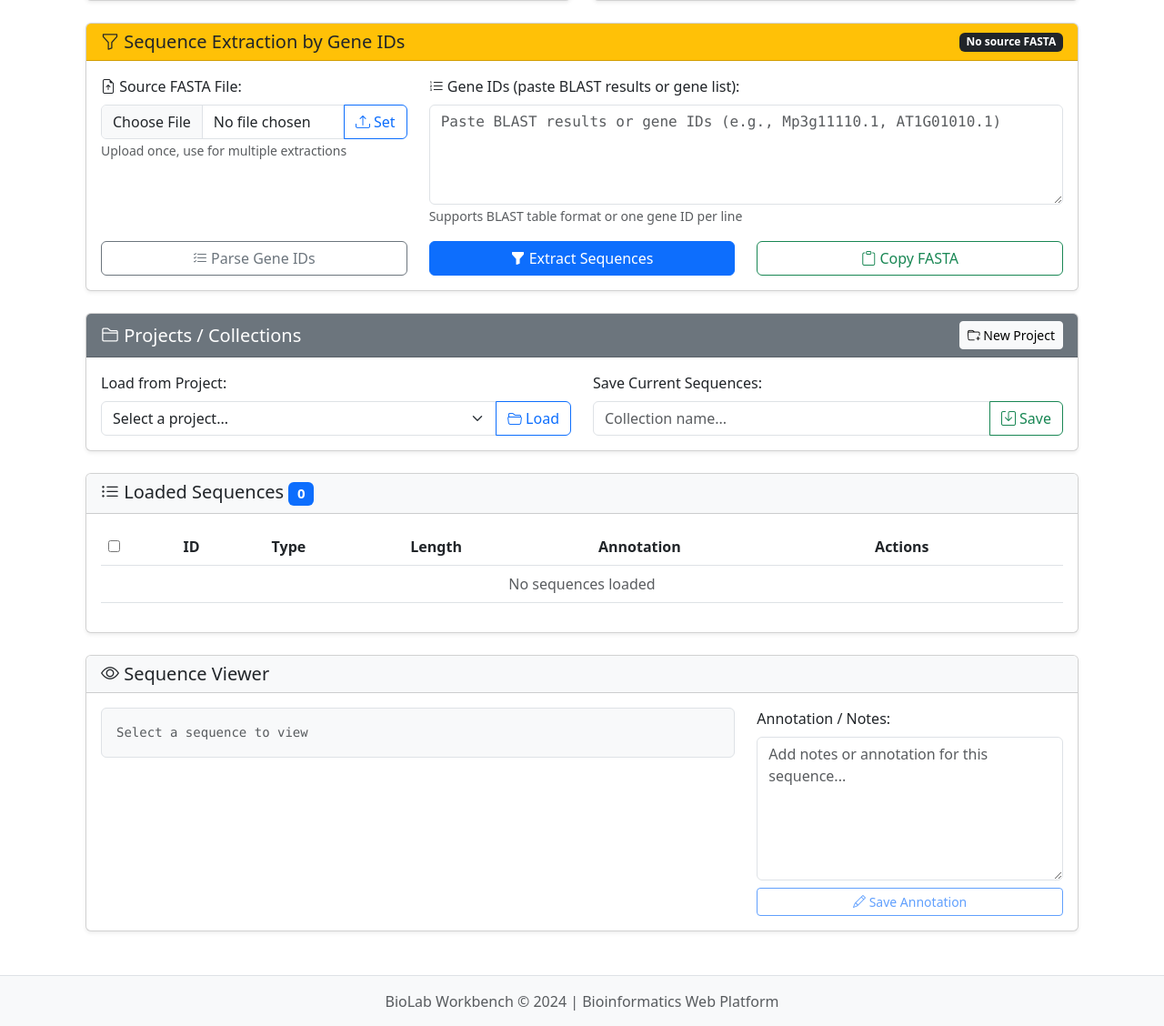
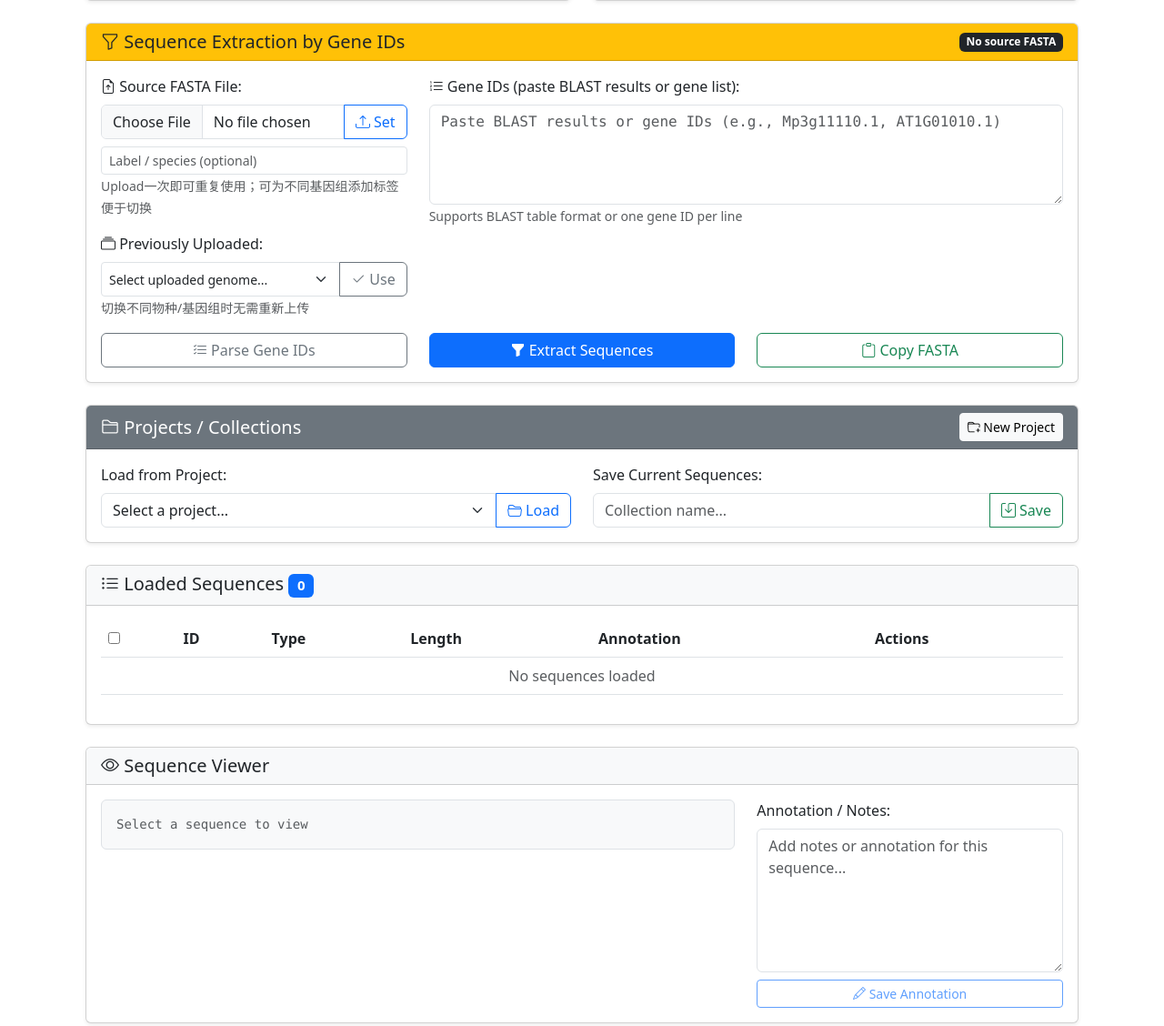
Before and after one commit to yoshirinda/biolab-workbench, a Flask app: page /sequence/ in a window 1280 px wide. Shown: the part 643-1771 px from the top of the page at 91% size. Run offline with Flask 3, Linux system fonts and the light colour scheme; data that the repository does not hold is empty; some libraries are stand-ins or nearby versions.

Commit message:
feat: persist source fasta library and reuse in sequence extraction

```diff
--- a/app/routes/sequence.py
+++ b/app/routes/sequence.py
@@ -2,6 +2,9 @@
 Sequence management routes for BioLab Workbench.
 """
 import os
+import json
+from uuid import uuid4
+from datetime import datetime
 from flask import Blueprint, render_template, request, jsonify, session
 from app.core.sequence_utils import (
     parse_fasta, format_fasta, detect_sequence_type,
@@ -26,6 +29,24 @@ logger = get_app_logger()
 
 # Session key for storing source FASTA path
 SOURCE_FASTA_KEY = 'source_fasta_path'
+SOURCE_FASTA_ID_KEY = 'source_fasta_id'
+SOURCE_FASTA_LIBRARY_FILE = os.path.join(config.UPLOADS_DIR, 'source_fasta_library.json')
+
+
+def _load_source_fasta_library():
+    if os.path.exists(SOURCE_FASTA_LIBRARY_FILE):
+        try:
+            with open(SOURCE_FASTA_LIBRARY_FILE, 'r', encoding='utf-8') as f:
+                return json.load(f)
+        except Exception:
+            return []
+    return []
+
+
+def _save_source_fasta_library(entries):
+    os.makedirs(os.path.dirname(SOURCE_FASTA_LIBRARY_FILE), exist_ok=True)
+    with open(SOURCE_FASTA_LIBRARY_FILE, 'w', encoding='utf-8') as f:
+        json.dump(entries, f, ensure_ascii=False, indent=2)
 
 
 @sequence_bp.route('/')
@@ -543,7 +564,9 @@ def set_source_fasta():
         if file.filename == '':
             return jsonify({'success': False, 'error': 'No file selected'})
 
-        # Save the uploaded file
+        label = request.form.get('label', '').strip() or file.filename
+
+        # Save the uploaded file (file_utils handles safe path + unique naming)
         filepath = save_uploaded_file(file)
 
         # Validate it's a valid FASTA file
@@ -553,8 +576,23 @@ def set_source_fasta():
         except Exception as e:
             return jsonify({'success': False, 'error': f'Invalid FASTA file: {e}'})
 
-        # Store in session
+        # Persist in library
+        entries = _load_source_fasta_library()
+        entry_id = str(uuid4())
+        entry = {
+            'id': entry_id,
+            'label': label,
+            'filename': file.filename,
+            'filepath': filepath,
+            'sequence_count': seq_count,
+            'uploaded_at': datetime.utcnow().isoformat() + 'Z'
+        }
+        entries.insert(0, entry)
+        _save_source_fasta_library(entries)
+
+        # Store current selection in session
         session[SOURCE_FASTA_KEY] = filepath
+        session[SOURCE_FASTA_ID_KEY] = entry_id
 
         logger.info(f"Source FASTA set: {filepath} ({seq_count} sequences)")
         return jsonify({
@@ -562,6 +600,8 @@ def set_source_fasta():
             'filepath': filepath,
             'filename': file.filename,
             'sequence_count': seq_count,
+            'entry': entry,
+            'library': entries,
             'message': f'Source FASTA set: {seq_count} sequences loaded'
         })
 
@@ -575,13 +615,18 @@ def get_source_fasta():
     """Get the current source FASTA file information."""
     try:
         filepath = session.get(SOURCE_FASTA_KEY)
+        entry_id = session.get(SOURCE_FASTA_ID_KEY)
+        entries = _load_source_fasta_library()
+        entry = next((e for e in entries if e.get('id') == entry_id), None)
 
         if not filepath or not os.path.exists(filepath):
             return jsonify({
                 'success': True,
                 'has_source': False,
                 'filepath': None,
-                'filename': None
+                'filename': None,
+                'entry_id': None,
+                'library': entries
             })
 
         filename = os.path.basename(filepath)
@@ -589,7 +634,10 @@ def get_source_fasta():
             'success': True,
             'has_source': True,
             'filepath': filepath,
-            'filename': filename
+            'filename': filename,
+            'entry_id': entry_id,
+            'entry': entry,
+            'library': entries
         })
 
     except Exception as e:
@@ -602,9 +650,48 @@ def clear_source_fasta():
     """Clear the source FASTA from session."""
     try:
         session.pop(SOURCE_FASTA_KEY, None)
+        session.pop(SOURCE_FASTA_ID_KEY, None)
         return jsonify({'success': True, 'message': 'Source FASTA cleared'})
     except Exception as e:
         logger.error(f"Clear source FASTA error: {str(e)}")
+        return jsonify({'success': False, 'error': str(e)})
+
+
+@sequence_bp.route('/source-fasta-library', methods=['GET'])
+def source_fasta_library():
+    """List stored source FASTA entries."""
+    try:
+        entries = _load_source_fasta_library()
+        return jsonify({'success': True, 'library': entries})
+    except Exception as e:
+        logger.error(f"Source FASTA library error: {str(e)}")
+        return jsonify({'success': False, 'error': str(e)})
+
+
+@sequence_bp.route('/use-source-fasta', methods=['POST'])
+def use_source_fasta():
+    """Select an existing source FASTA from the library."""
+    try:
+        data = request.get_json()
+        entry_id = data.get('id')
+        if not entry_id:
+            return jsonify({'success': False, 'error': 'No source FASTA id provided'})
+
+        entries = _load_source_fasta_library()
+        entry = next((e for e in entries if e.get('id') == entry_id), None)
+        if not entry:
+            return jsonify({'success': False, 'error': 'Source FASTA not found'})
+
+        filepath = entry.get('filepath')
+        if not filepath or not os.path.exists(filepath):
+            return jsonify({'success': False, 'error': 'Source FASTA file is missing on disk. Please re-upload.'})
+
+        session[SOURCE_FASTA_KEY] = filepath
+        session[SOURCE_FASTA_ID_KEY] = entry_id
+
+        return jsonify({'success': True, 'entry': entry})
+    except Exception as e:
+        logger.error(f"Use source FASTA error: {str(e)}")
         return jsonify({'success': False, 'error': str(e)})
 
 
@@ -643,7 +730,16 @@ def extract_by_ids():
     try:
         data = request.get_json()
         gene_ids = data.get('gene_ids', [])
+        source_fasta_id = data.get('source_fasta_id')
         source_fasta = data.get('source_fasta') or session.get(SOURCE_FASTA_KEY)
+        entries = None
+        if source_fasta_id:
+            entries = _load_source_fasta_library()
+            entry = next((e for e in entries if e.get('id') == source_fasta_id), None)
+            if entry:
+                source_fasta = entry.get('filepath')
+                session[SOURCE_FASTA_KEY] = source_fasta
+                session[SOURCE_FASTA_ID_KEY] = source_fasta_id
 
         if not gene_ids:
             return jsonify({'success': False, 'error': 'No gene IDs provided'})
--- a/app/templates/sequence.html
+++ b/app/templates/sequence.html
@@ -118,7 +118,21 @@
                                     <i class="bi bi-upload"></i> Set
                                 </button>
                             </div>
-                            <small class="text-muted">Upload once, use for multiple extractions</small>
+                            <input type="text" class="form-control form-control-sm mt-2" id="sourceFastaLabel" placeholder="Label / species (optional)">
+                            <small class="text-muted">Upload一次即可重复使用；可为不同基因组添加标签便于切换</small>
+
+                            <div class="mt-3">
+                                <label class="form-label"><i class="bi bi-collection"></i> Previously Uploaded:</label>
+                                <div class="input-group">
+                                    <select class="form-select form-select-sm" id="sourceFastaSelect">
+                                        <option value="">Select uploaded genome...</option>
+                                    </select>
+                                    <button class="btn btn-outline-secondary" onclick="useExistingSourceFasta()">
+                                        <i class="bi bi-check2"></i> Use
+                                    </button>
+                                </div>
+                                <small class="text-muted">切换不同物种/基因组时无需重新上传</small>
+                            </div>
                         </div>
 
                         <!-- Gene ID Input -->
@@ -316,6 +330,8 @@
         loadCollectionBase: '/sequence/collections/',
         setSourceFasta: '{{ url_for("sequence.set_source_fasta") }}',
         getSourceFasta: '{{ url_for("sequence.get_source_fasta") }}',
+        sourceFastaLibrary: '{{ url_for("sequence.source_fasta_library") }}',
+        useSourceFasta: '{{ url_for("sequence.use_source_fasta") }}',
         parseGeneIds: '{{ url_for("sequence.parse_gene_ids") }}',
         extractByIds: '{{ url_for("sequence.extract_by_ids") }}'
     };
@@ -325,6 +341,8 @@
     let currentProjectId = null;
     let parsedGeneIds = [];
     let extractedFasta = '';
+    let sourceLibrary = [];
+    let currentSourceFastaId = null;
 
     document.querySelectorAll('input[name="source"]').forEach(radio => {
         radio.addEventListener('change', function() {
@@ -745,14 +763,32 @@
     // Sequence Extraction Functions
 
     // Check source FASTA status on page load
+    function renderSourceFastaSelect(library, selectedId) {
+        const select = document.getElementById('sourceFastaSelect');
+        if (!select) return;
+        select.innerHTML = '<option value="">Select uploaded genome...</option>';
+        library.forEach(entry => {
+            const opt = document.createElement('option');
+            opt.value = entry.id;
+            opt.textContent = `${entry.label || entry.filename} (${entry.sequence_count || '?'} seqs)`;
+            if (selectedId && entry.id === selectedId) opt.selected = true;
+            select.appendChild(opt);
+        });
+    }
+
     async function checkSourceFasta() {
         try {
             const response = await fetch(SEQUENCE_URLS.getSourceFasta);
             const data = await response.json();
 
+            sourceLibrary = data.library || [];
+            currentSourceFastaId = data.entry_id || null;
+            renderSourceFastaSelect(sourceLibrary, currentSourceFastaId);
+
             const statusBadge = document.getElementById('sourceFastaStatus');
             if (data.success && data.has_source) {
-                statusBadge.textContent = `✓ ${data.filename}`;
+                const label = (data.entry && (data.entry.label || data.entry.filename)) || data.filename;
+                statusBadge.textContent = `✓ ${label}`;
                 statusBadge.classList.remove('bg-dark');
                 statusBadge.classList.add('bg-success');
             } else {
@@ -767,6 +803,7 @@
 
     async function setSourceFasta() {
         const fileInput = document.getElementById('sourceFastaFile');
+        const labelInput = document.getElementById('sourceFastaLabel');
         if (!fileInput.files[0]) {
             showAlert('warning', 'Please select a FASTA file');
             return;
@@ -774,6 +811,9 @@
 
         const formData = new FormData();
         formData.append('file', fileInput.files[0]);
+        if (labelInput && labelInput.value.trim()) {
+            formData.append('label', labelInput.value.trim());
+        }
 
         try {
             const response = await fetch(SEQUENCE_URLS.setSourceFasta, {
@@ -783,9 +823,14 @@
             const data = await response.json();
 
             if (data.success) {
+                sourceLibrary = data.library || sourceLibrary;
+                currentSourceFastaId = data.entry ? data.entry.id : null;
+                renderSourceFastaSelect(sourceLibrary, currentSourceFastaId);
+
                 showAlert('success', data.message);
                 const statusBadge = document.getElementById('sourceFastaStatus');
-                statusBadge.textContent = `✓ ${data.filename}`;
+                const label = (data.entry && (data.entry.label || data.entry.filename)) || data.filename;
+                statusBadge.textContent = `✓ ${label}`;
                 statusBadge.classList.remove('bg-dark');
                 statusBadge.classList.add('bg-success');
             } else {
@@ -793,6 +838,37 @@
             }
         } catch (error) {
             showAlert('danger', 'Failed to set source FASTA: ' + error.message);
+        }
+    }
+
+    async function useExistingSourceFasta() {
+        const select = document.getElementById('sourceFastaSelect');
+        const entryId = select ? select.value : '';
+        if (!entryId) {
+            showAlert('warning', '请选择一个已上传的基因组');
+            return;
+        }
+        try {
+            const response = await fetch(SEQUENCE_URLS.useSourceFasta, {
+                method: 'POST',
+                headers: {'Content-Type': 'application/json'},
+                body: JSON.stringify({id: entryId})
+            });
+            const data = await response.json();
+            if (data.success) {
+                currentSourceFastaId = entryId;
+                renderSourceFastaSelect(sourceLibrary, currentSourceFastaId);
+                const statusBadge = document.getElementById('sourceFastaStatus');
+                const label = data.entry && (data.entry.label || data.entry.filename);
+                statusBadge.textContent = `✓ ${label || 'Selected source FASTA'}`;
+                statusBadge.classList.remove('bg-dark');
+                statusBadge.classList.add('bg-success');
+                showAlert('success', '已切换到选定的源 FASTA');
+            } else {
+                showAlert('danger', data.error);
+            }
+        } catch (error) {
+            showAlert('danger', '切换失败: ' + error.message);
         }
     }
 
@@ -847,10 +923,18 @@
         }
 
         try {
+            const payload = {gene_ids: parsedGeneIds};
+            const selectedId = document.getElementById('sourceFastaSelect')?.value;
+            if (selectedId) {
+                payload.source_fasta_id = selectedId;
+            } else if (currentSourceFastaId) {
+                payload.source_fasta_id = currentSourceFastaId;
+            }
+
             const response = await fetch(SEQUENCE_URLS.extractByIds, {
                 method: 'POST',
                 headers: {'Content-Type': 'application/json'},
-                body: JSON.stringify({gene_ids: parsedGeneIds})
+                body: JSON.stringify(payload)
             });
             const data = await response.json();
 
```
